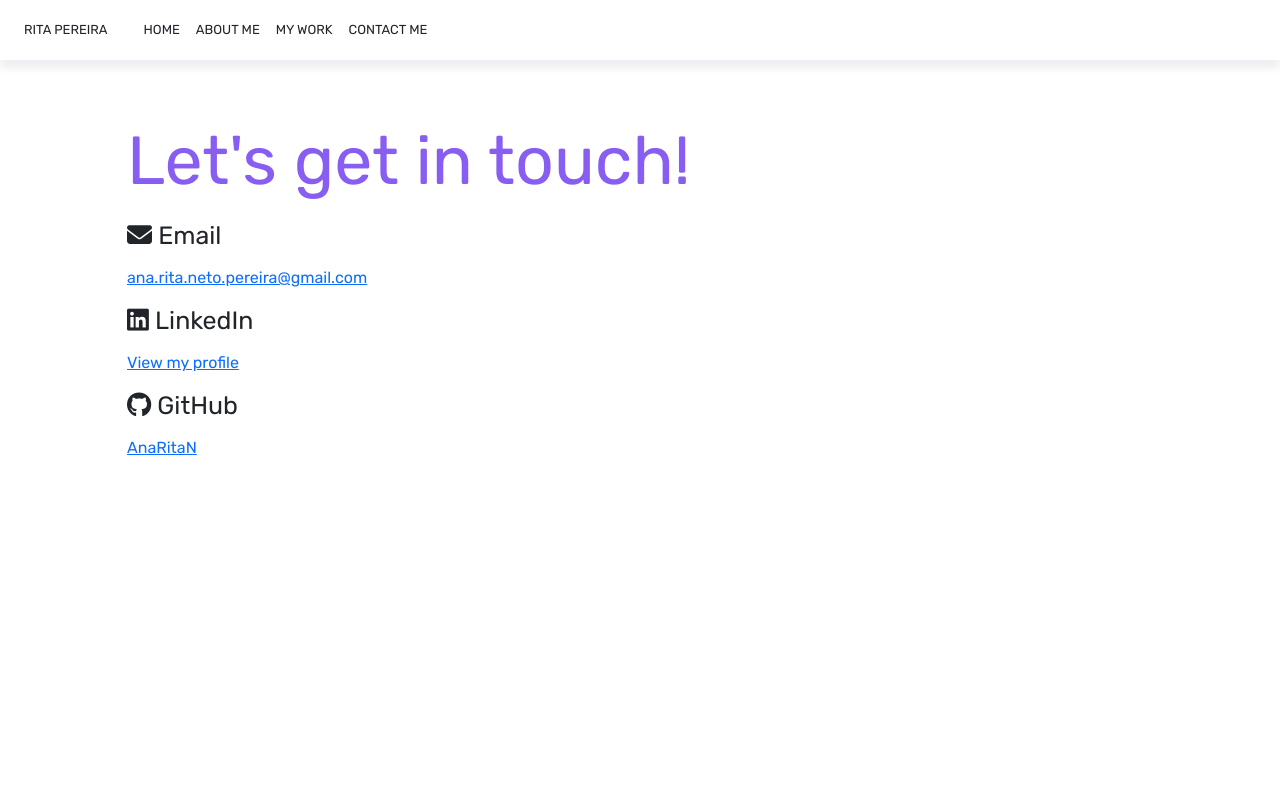
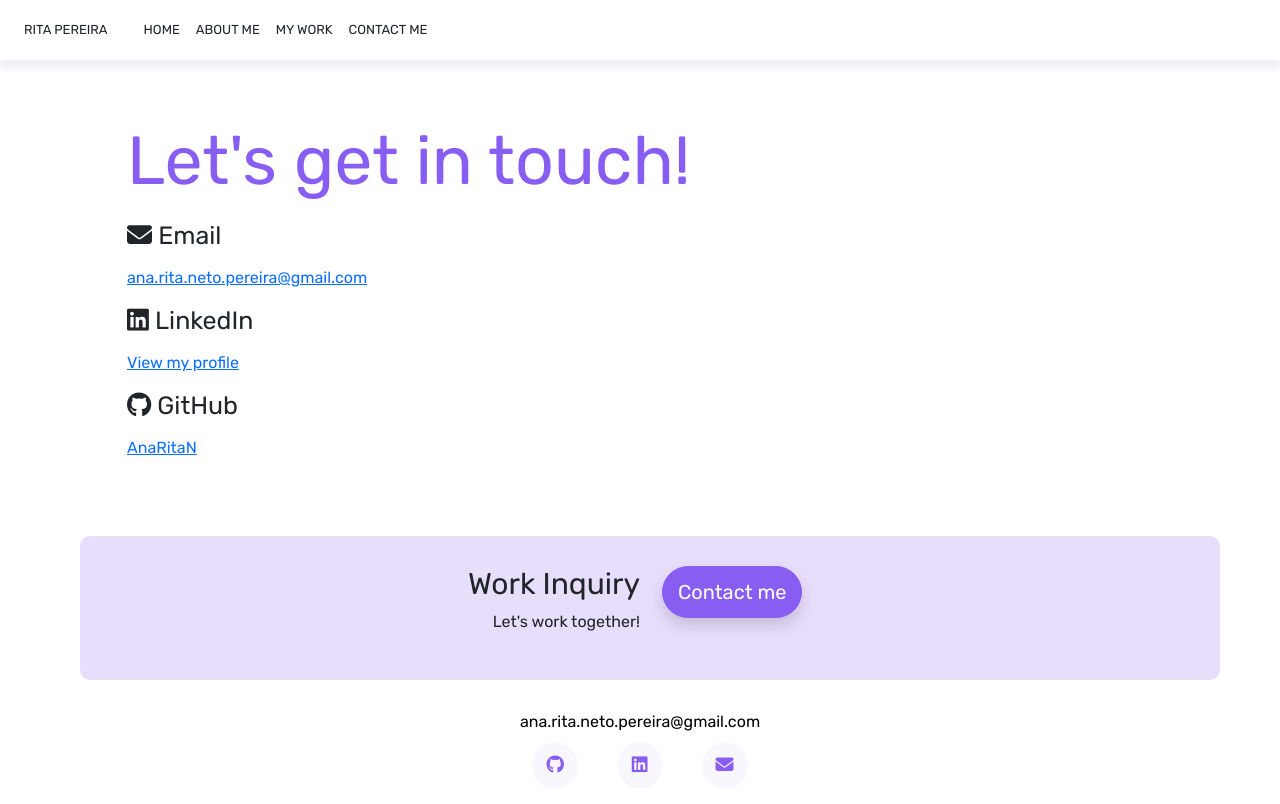
Before and after one commit to AnaRitaN/portfolio-shecodes-final, a plain HTML site: page contact.html in a window 1280 px wide. Drawn offline with nearby package versions, Linux system fonts and the light colour scheme.

Commit message:
Fixed footer and buttons

```diff
--- a/contact.html
+++ b/contact.html
@@ -49,7 +49,7 @@
                 <h1>Let's get in touch!</h1>
                 <h2><i class="fas fa-envelope"></i>  Email</h2>
                 <p>
-                    <a href="mailto:ana.rita.neto.pereira@gmail.com">ana.rita.neto.pereira@gmail.com</a>
+                    <a href="mailto:ana.rita.neto.pereira@gmail.com" target="_blank">ana.rita.neto.pereira@gmail.com</a>
                 </p>
                 <h2><i class="fab fa-linkedin"></i>  LinkedIn</h2>
                 <p>
@@ -57,10 +57,41 @@
                 </p>
                 <h2><i class="fab fa-github"></i>  GitHub</h2>
                 <p>
-                    <a href="https://github.com/AnaRitaN">AnaRitaN</a>
+                    <a href="https://github.com/AnaRitaN" target="_blank">AnaRitaN</a>
                 </p>
             </div>
         </div>
     </div>
+<footer>
+    <div class="container contact-card">
+        <div class="row contact-row">
+            <div class="col-sm-6 text-end">
+                <h3>
+                    Work Inquiry
+                </h3>
+                <p>
+                    Let's work together!
+                </p>
+            </div>
+            <div class="col-sm-6 button-end">
+                <a href="mailto:ana.rita.neto.pereira@gmail.com" class="btn btn-info btn-primary rounded-pill"
+                    role="button" target="_blank">Contact me</a>
+            </div>
+        </div>
+    </div>
+    <div class="d-flex justify-content-center mb-2"><a href="mailto:ana.rita.neto.pereira@gmail.com" target="_blank"
+            title="Email Rita" class="email-link">ana.rita.neto.pereira@gmail.com</a></div>
+    <div class="social-links d-flex justify-content-center">
+        <a href="https://github.com/AnaRitaN" target="_blank" title="GitHub Profile">
+            <i class="fab fa-github" aria-hidden="true"></i>
+        </a>
+        <a href="https://nl.linkedin.com/in/ana-rita-pereira-a0631715b" target="_blank" title="LinkedIn Profile">
+            <i class="fab fa-linkedin" aria-hidden="true"></i>
+        </a>
+        <a href="mailto:ana.rita.neto.pereira@gmail.com" target="_blank" title="Email">
+            <i class="fas fa-envelope" aria-hidden="true"></i>
+        </a>
+    </div>
+</footer>
 </body>
 </html>
--- a/styles/portfolio.css
+++ b/styles/portfolio.css
@@ -123,14 +123,13 @@ h3 {
   color: white;
   border-color: hsl(257, 84%, 65%);
 }
+
 .contact-card {
   background-color: hsl(257, 84%, 65%, 20%);
-  max-width: 100%;
   vertical-align: middle;
-  margin: 30px auto;
-}
-.contact-row {
-  padding-top: 20px;
+  padding: 30px 20px;
+  margin: 30px 80px;
+  border-radius: 10px;
 }
 
 .text-end {
@@ -145,6 +144,29 @@ h3 {
   text-align: center;
   margin-top: 20px;
 }
+.email-link {
+  text-decoration: none;
+  color: black;
+  font-size: 16px;
+  margin-bottom: 0;
+}
+.email-link:hover {
+  color: var(--primary-color);
+}
+.social-links a {
+  margin: 0 20px 15px;
+  color: var(--primary-color);
+  background: #f9f7fe;
+  padding: 10px 14px;
+  border-radius: 50%;
+  font-size: 18px;
+  transition: all 100ms ease-in-out;
+}
+
+.social-links a:hover {
+  color: white;
+  background: var(--primary-color);
+}
 
 @media (max-width: 992px) {
   .me {
@@ -158,7 +180,8 @@ h3 {
   .text-end,
   .button-end,
   .about-description,
-  .weather-app-dsc {
+  .weather-app-dsc,
+  .contact-card {
     text-align: center !important;
   }
   .button-end {
```
Also changed, not shown: about.html (+19 -3 lines), index.html (+19 -3 lines), work.html (+19 -3 lines).
